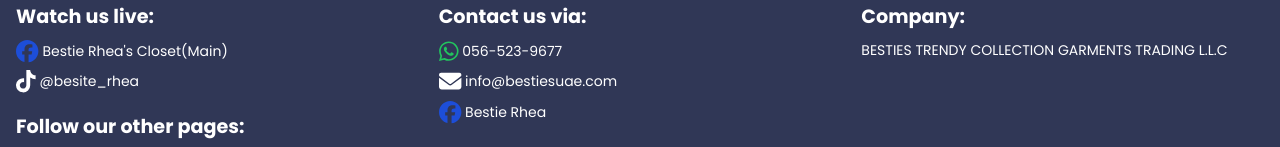
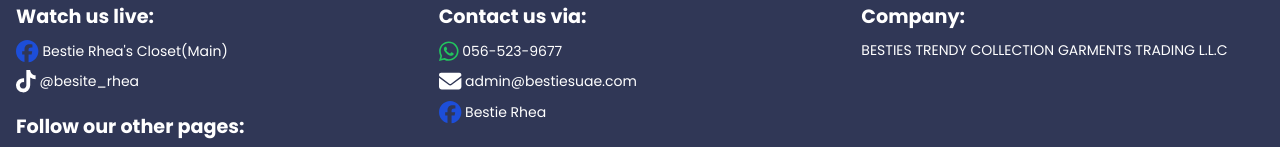
Before and after one commit to Poli010/besties_rhea_website, a React (Vite) app in the folder bestie_rhea/: page / in a window 1280 px wide. Shown: the part 2049-2196 px from the top of the page. Built offline with nearby package versions, Linux system fonts and the light colour scheme; a web font is replaced by a local one.

Commit message:
new email

```diff
--- a/bestie_rhea/index.html
+++ b/bestie_rhea/index.html
@@ -14,7 +14,7 @@
     <meta name="description" content="Are you looking for modern, trendy garments? What are you waiting for? Watch us live on Facebook and TikTok, and place your bids, or contact us for more information!">
     <meta name="keywords" content="Are you looking for modern, trendy garments? What are you waiting for? Watch us live on Facebook and TikTok, and place your bids, or contact us for more information!">
     <meta name="robots" content="index, follow">
-    <title>Bestie</title>
+    <title>Besties</title>
   </head>
   <!--------THIS WEBSITE IS CREATED BY: IVAN POLICARPIO--------->
   <!--------WEBSITE DEVELOPER: IVAN POLICARPIO------------------>
--- a/bestie_rhea/src/Components/Footer/Footer.jsx
+++ b/bestie_rhea/src/Components/Footer/Footer.jsx
@@ -47,7 +47,7 @@
                            <a href="https://wa.me/0565239677" target="_blank" rel="noopener" className='text-sm flex items-center transition hover:text-black duration-500 group'><FontAwesomeIcon icon={faWhatsapp} className='text-[1.4rem] mr-1 text-green-500 group-hover:text-black transition duration-500'/>056-523-9677</a>
                         </div>
                         <div className="facebook_2 mt-2">
-                           <a href="mailto:info@bestiesuae.com" rel="noopener" className='text-sm flex items-center transition hover:text-black duration-500'><FontAwesomeIcon icon={faEnvelope} className='text-[1.4rem] mr-1'/>info@bestiesuae.com</a>
+                           <a href="mailto:admin@bestiesuae.com" rel="noopener" className='text-sm flex items-center transition hover:text-black duration-500'><FontAwesomeIcon icon={faEnvelope} className='text-[1.4rem] mr-1'/>admin@bestiesuae.com</a>
                         </div>
                         <div className="facebook_2 mt-2">
                            <a href="https://www.facebook.com/christine.geana" target="_blank" rel="noopener" className='text-sm flex items-center transition hover:text-black duration-500 group'><FontAwesomeIcon icon={faFacebook} className='text-[1.4rem] mr-1 text-blue-700 group-hover:text-black transition duration-500'/> Bestie Rhea</a>
```
